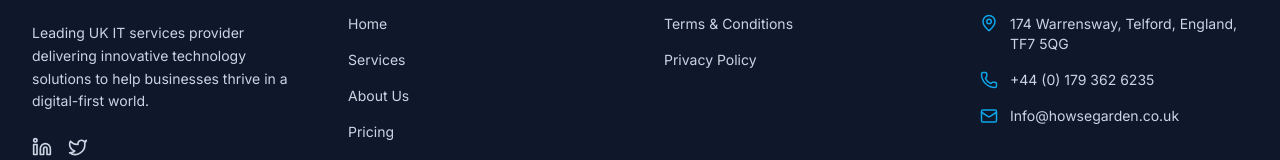
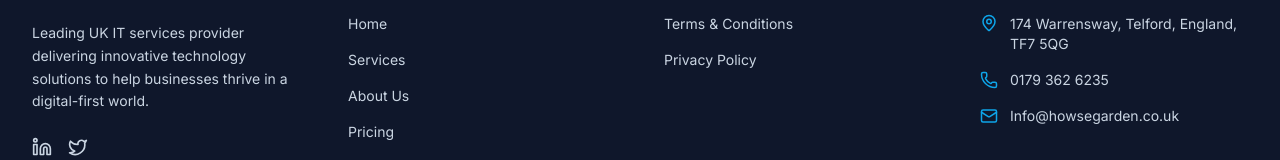
Before and after one commit to consultancy-outfit/100IT-SALESITES-001, a React (Vite) app: page /about in a window 1280 px wide. Shown: the part 2904-3064 px from the top of the page. Built offline with nearby package versions, Linux system fonts and the light colour scheme.

Commit message:
update changes

```diff
--- a/src/constants.ts
+++ b/src/constants.ts
@@ -2,7 +2,7 @@ export const COMPANY_DETAILS = {
   name: "Howse Garden",
   address: "174 Warrensway, Telford, England, TF7 5QG",
   crn: "17050014",
-  phone: "+44 (0) 179 362 6235",
+  phone: "0179 362 6235",
   email: "Info@howsegarden.co.uk",
   hours: "Mon - Fri: 09:00 - 18:00 GMT",
 };
```
